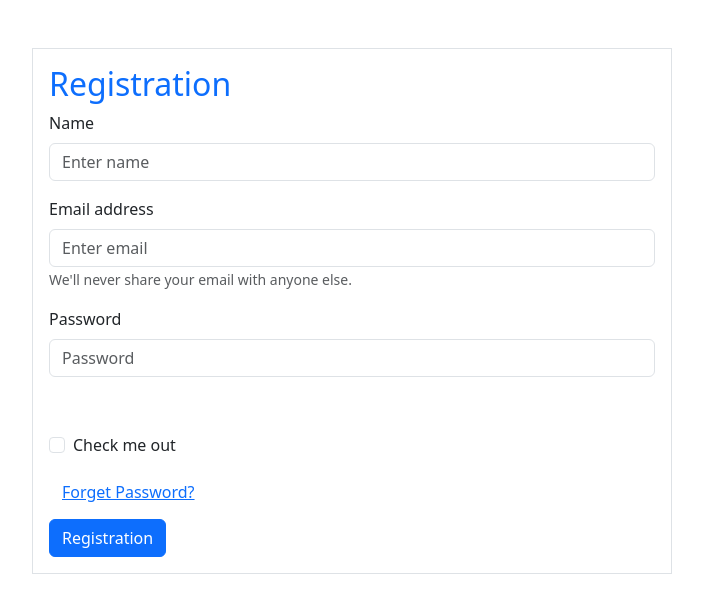
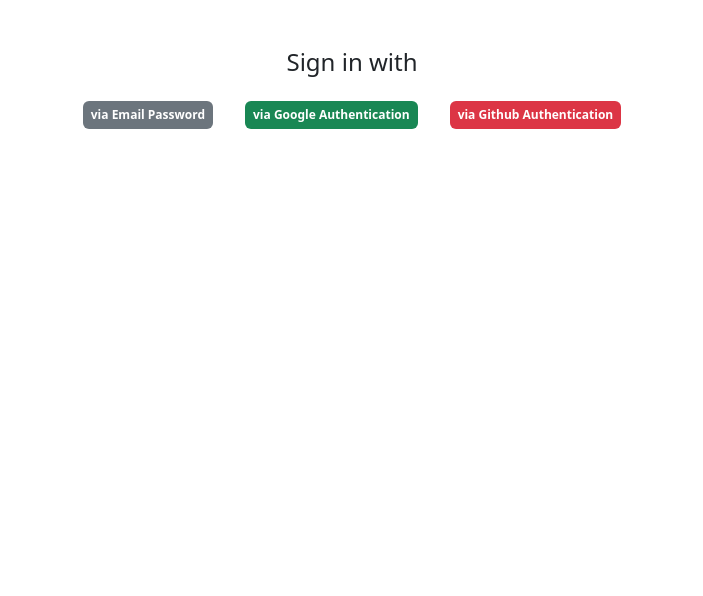
Before and after one commit to noman-swe/my-email-pass-auth-practice, a React (Create React App) app: page / in a window 1280 px wide. Shown: the top 596 px of the page, without its empty margins (288-991 px from the left). Built offline with nearby package versions, Linux system fonts and the light colour scheme.

Commit message:
Little router practice and simple router setup for this projcet

```diff
--- a/package.json
+++ b/package.json
@@ -11,6 +11,7 @@
     "react": "^18.2.0",
     "react-bootstrap": "^2.9.2",
     "react-dom": "^18.2.0",
+    "react-router-dom": "^6.21.1",
     "react-scripts": "5.0.1",
     "web-vitals": "^2.1.4"
   },
--- a/src/App.js
+++ b/src/App.js
@@ -1,10 +1,17 @@
+import { Route, Routes } from 'react-router-dom';
 import './App.css';
+// import RegForm from './components/RegForm/RegForm';
+import SignInOptions from './components/SignInOptions/SignInOptions';
 import RegForm from './components/RegForm/RegForm';
 
 function App() {
   return (
     <div className="">
-      <RegForm></RegForm>
+      <Routes>
+        <Route path={'/'} element={<SignInOptions></SignInOptions>}></Route>
+        <Route path={'/emailPassword'} element={<RegForm></RegForm>}>Email Password</Route>
+
+      </Routes>
     </div>
   );
 }
--- a/src/components/RegForm/RegForm.js
+++ b/src/components/RegForm/RegForm.js
@@ -3,6 +3,7 @@
 import { Button, Form } from 'react-bootstrap';
 import app from '../../firebase.init';
 import { createUserWithEmailAndPassword, getAuth, sendEmailVerification, sendPasswordResetEmail, signInWithEmailAndPassword, signOut, updateProfile } from 'firebase/auth';
+import { Link } from 'react-router-dom';
 
 const auth = getAuth(app);
 
@@ -115,6 +116,7 @@
 
 
     return (
+        <div className=''>
             <div className='login-registration w-50 border p-3 mx-auto mt-5'>
                 <h2 className="text-primary"> {registered ? 'Log in' : 'Registration'}</h2>
                 <Form noValidate validated={validated} onSubmit={handleFormSubmit}>
@@ -161,6 +163,10 @@
                     </Button>
                 </Form>
             </div>
+            <div className="back-button w-50 d-flex mx-auto justify-content-end">
+                <Button variant="link" className='mr-5'><Link to={'/'}>back</Link></Button>
+            </div>
+        </div>
     );
 };
 
--- /dev/null
+++ b/src/components/SignInOptions/SignInOptions.js
@@ -0,0 +1,29 @@
+import React from 'react';
+import { Badge } from 'react-bootstrap';
+import 'bootstrap/dist/css/bootstrap.min.css';
+import { Link } from 'react-router-dom';
+
+
+const SignInOptions = () => {
+    return (
+        <div>
+            <h4 className='text-center mt-5'>Sign in with </h4>
+            <div className="signin-methods text-center">
+
+                <Badge bg="secondary p-2 m-3 text-white text-wrap" style={{ 'cursor': 'pointer' }}>
+                    <Link to='/emailPassword' className='text-white text-decoration-none'>via Email Password</Link>
+                </Badge>
+
+                <Badge bg="success p-2 m-3 text-white text-wrap" style={{ 'cursor': 'pointer' }}>via Google Authentication
+
+                </Badge>
+
+                <Badge bg="danger p-2 m-3 text-white text-wrap" style={{ 'cursor': 'pointer' }}>via Github Authentication
+
+                </Badge>
+            </div>
+        </div>
+    );
+};
+
+export default SignInOptions;
--- a/src/index.js
+++ b/src/index.js
@@ -3,12 +3,15 @@
 import './index.css';
 import App from './App';
 import reportWebVitals from './reportWebVitals';
+import { BrowserRouter } from "react-router-dom";
 
 const root = ReactDOM.createRoot(document.getElementById('root'));
 root.render(
-  <React.StrictMode>
-    <App />
-  </React.StrictMode>
+  <BrowserRouter>
+    <React.StrictMode>
+      <App />
+    </React.StrictMode>
+  </BrowserRouter>
 );
 
 // If you want to start measuring performance in your app, pass a function
```
Also changed, not shown: 1 other file (tests, documents, lock files or other folders). Lines whose indentation alone changed are shown as unchanged.
